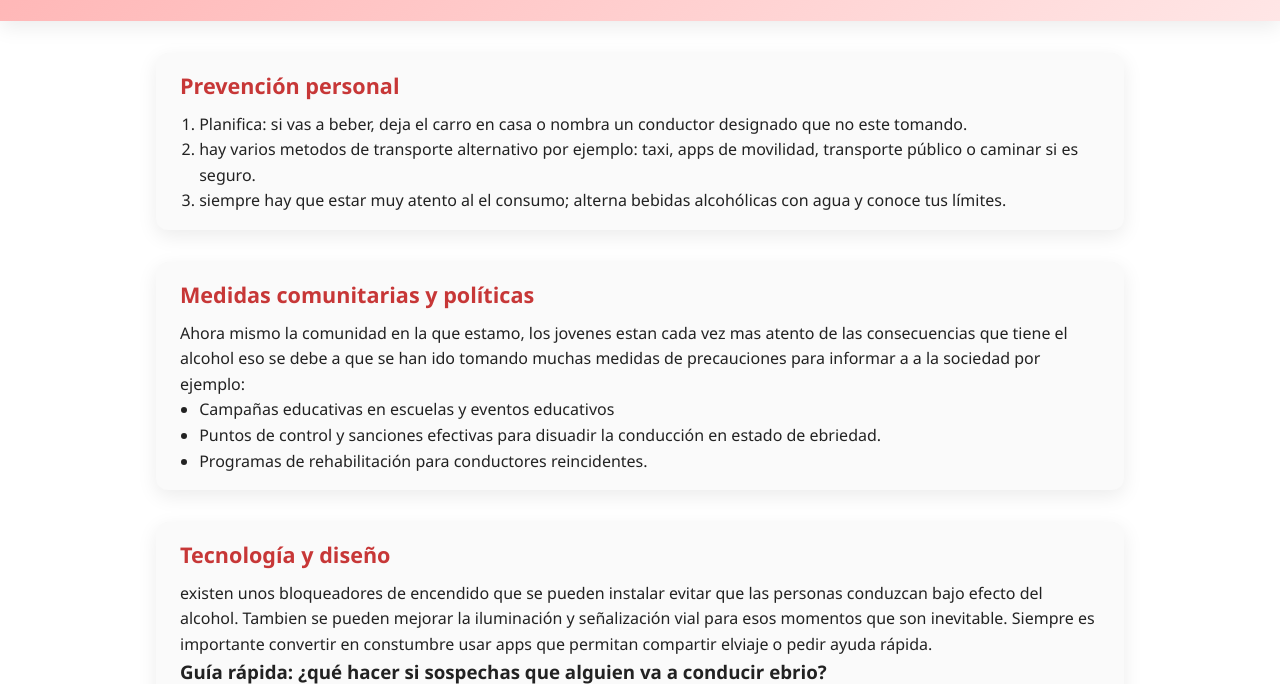
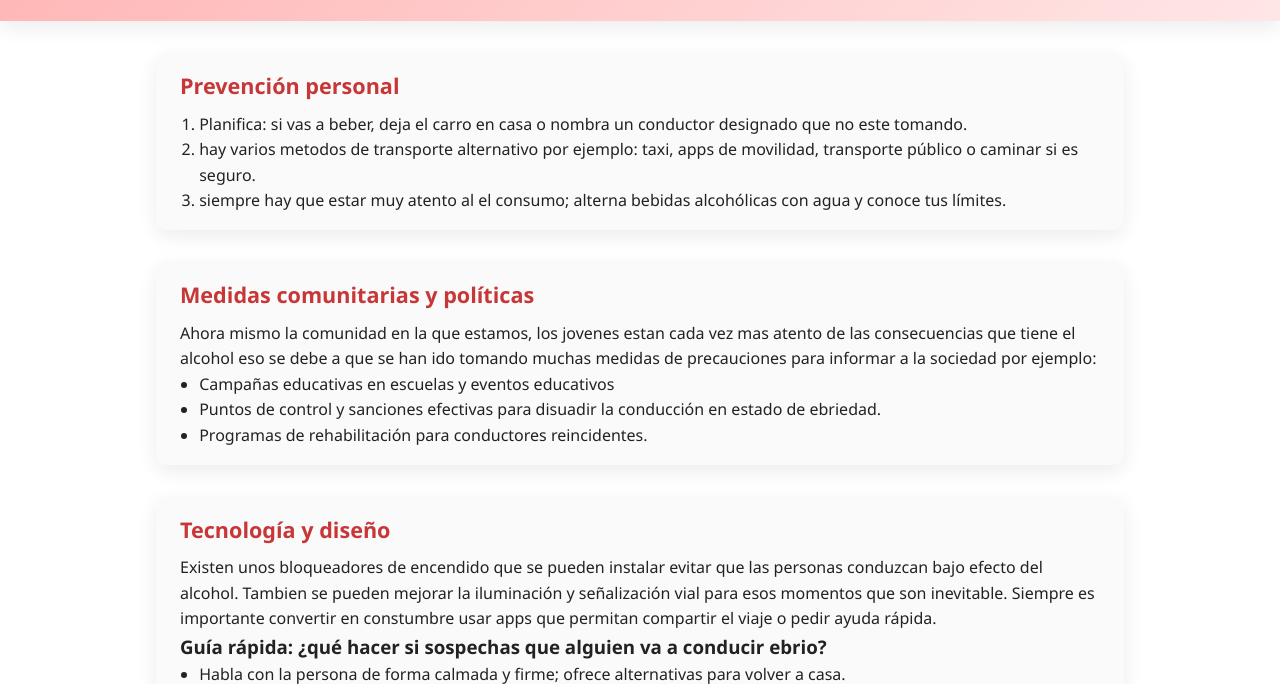
Before and after one commit to Orengo125/pagina-web-informativa---pasa-la-llave-, a plain HTML site: page sobre la causa.html in a window 1280 px wide. Shown: the part 123-807 px from the top of the page. Drawn offline with Linux system fonts and the light colour scheme.

Commit message:
Update sobre la causa.html

```diff
--- a/sobre la causa.html
+++ b/sobre la causa.html
@@ -30,8 +30,8 @@
 
     <section>
       <h2>Medidas comunitarias y políticas</h2>
-	  <p>Ahora mismo la comunidad en la que estamo, los jovenes estan cada vez mas atento de las consecuencias que tiene el alcohol eso se
-	  debe a que se han ido tomando muchas medidas de precauciones para informar a a la sociedad por ejemplo:
+	  <p>Ahora mismo la comunidad en la que estamos, los jovenes estan cada vez mas atento de las consecuencias que tiene el alcohol eso se
+	  debe a que se han ido tomando muchas medidas de precauciones para informar a la sociedad por ejemplo:
       <ul>
         <li>Campañas educativas en escuelas y eventos educativos</li>
         <li>Puntos de control y sanciones efectivas para disuadir la conducción en estado de ebriedad.</li>
@@ -41,9 +41,9 @@
 
     <section>
       <h2>Tecnología y diseño</h2>
-      <p>existen unos bloqueadores de encendido que se pueden instalar evitar que las personas conduzcan bajo efecto del alcohol. Tambien
+      <p>Existen unos bloqueadores de encendido que se pueden instalar evitar que las personas conduzcan bajo efecto del alcohol. Tambien
 	  se pueden mejorar la iluminación y señalización vial para esos momentos que son inevitable. Siempre es importante convertir en constumbre
-	  usar apps que permitan compartir elviaje o pedir ayuda rápida.</p>
+	  usar apps que permitan compartir el viaje o pedir ayuda rápida.</p>
 
       <h3>Guía rápida: ¿qué hacer si sospechas que alguien va a conducir ebrio?</h3>
       <ul>
```
